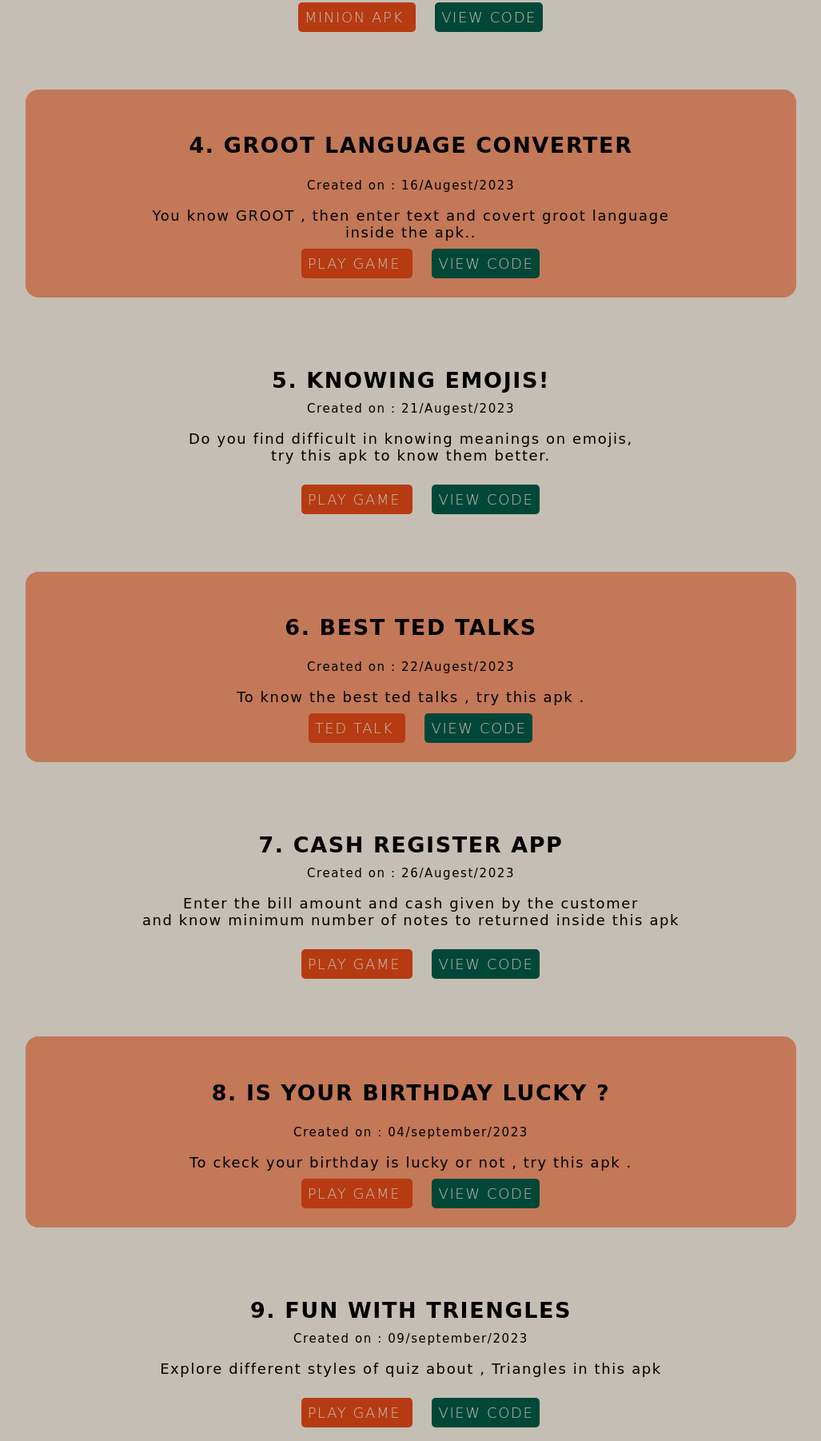
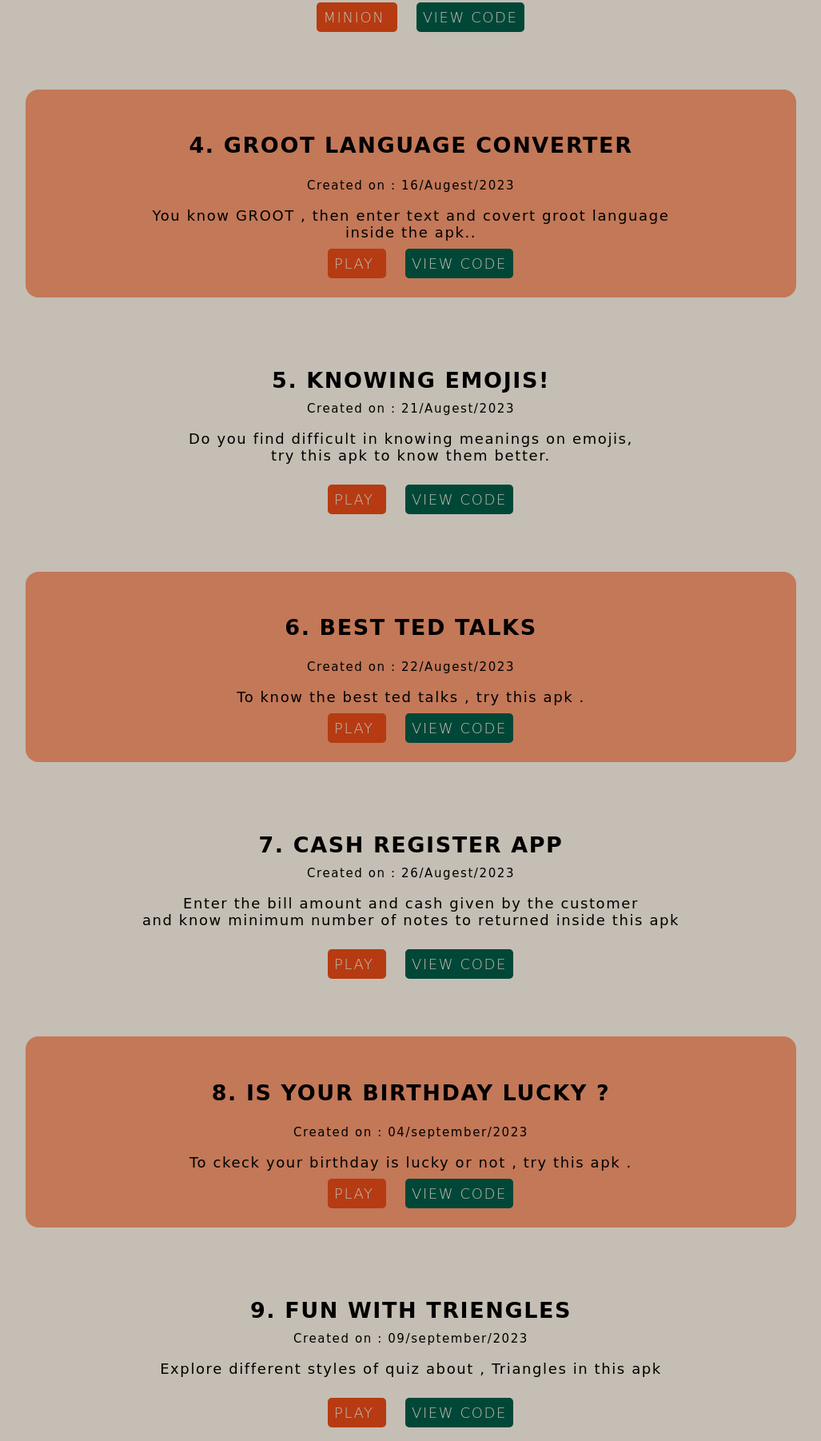
Before and after one commit to Gowtham00007/new-creative-personal-portfolio, a plain HTML site: page projects.html in a window 1280 px wide. Shown: the part 998-2800 px from the top of the page at 80% size, without its empty margins (126-1153 px from the left). Drawn offline with Linux system fonts and the light colour scheme; a web font is replaced by a local one.

Commit message:
Update projects.html

```diff
--- a/projects.html
+++ b/projects.html
@@ -43,7 +43,7 @@
           <p> How much you know about India , Let's play a quiz and see.</p>
               <a class=" link primary-color"
                href=" https://replit.com/@GowthamNayak1/quizgameaboutINDIA?embed=1&output=1">
-            PLAY GAME
+            PLAY
             </a>
             <a class=" link secondary-color"
             href="https://replit.com/@GowthamNayak1/quizgameaboutINDIA?embed=1&output=1#index.js">
@@ -60,8 +60,8 @@
           <p> How much you know me  , Let's play a quiz and see.</p>
               <a class=" link primary-color"
                href="https://replit.com/@GowthamNayak1/quizOnmyslef?embed=1&output=1 ">
-            PLAY GAME
-            </a>
+            PLAY
+        </a>
             <a class=" link secondary-color"
             href="https://replit.com/@GowthamNayak1/quizOnmyslef?embed=1&output=1#index.js">
             VIEW CODE
@@ -77,7 +77,7 @@
           <p>Do you love minions , then enter  text and covert to minions ,<br> bannana language inside minion apk.</p>
               <a class=" link primary-color"
                href="https://gowtham-minion-app.netlify.app/">
-            MINION APK
+            MINION
             </a>
             <a class=" link secondary-color"
             href="https://github.com/Gowtham00007/minionapp/blob/main/index.html">
@@ -94,7 +94,7 @@
           <p>  You know GROOT  , then enter  text and covert groot language <br> inside the apk..</p>
               <a class=" link primary-color"
                href="https://gowtham-grootapi.netlify.app/">
-            PLAY GAME
+            PLAY
             </a>
             <a class=" link secondary-color"
             href="https://github.com/Gowtham00007/grootapi/blob/main/index.htm">
@@ -110,7 +110,7 @@
           <p> Do you find difficult in knowing meanings on emojis, <br> try this apk to know them better. </p>
               <a class=" link primary-color"
                href="https://zjlqhw.csb.app/">
-               PLAY GAME
+               PLAY
             </a>
             <a class=" link secondary-color"
             href="https://github.com/Gowtham00007/knowing-emois-reactapp/blob/main/src/App.js">
@@ -126,7 +126,7 @@
           <p> To know the best ted talks , try this apk .</p>
               <a class=" link primary-color"
                href="https://ff7f4w.csb.app/">
-            TED TALK
+            PLAY
             </a>
             <a class=" link secondary-color"
             href="https://github.com/Gowtham00007/ted-talks-reactapp/blob/main/src/App.js">
@@ -143,7 +143,7 @@
           <p>  Enter the bill amount and cash given by the customer <br> and know minimum number of notes to returned inside this apk </p>
               <a class=" link primary-color"
                href="https://gowtham-cashregister-apk.netlify.app/">
-               PLAY GAME
+               PLAY
             </a>
             <a class=" link secondary-color"
             href="https://github.com/Gowtham00007/cashregister/blob/main/index.html">
@@ -160,7 +160,7 @@
           <p> To ckeck your birthday is lucky or not , try this apk .</p>
               <a class=" link primary-color"
                href="https://birthday-lucky-or-not-apk.netlify.app/">
-               PLAY GAME
+               PLAY
             </a>
             <a class=" link secondary-color"
             href="https://github.com/Gowtham00007/birthdate-lucky-orNot/blob/main/index.html">
@@ -178,7 +178,7 @@
           <p>Explore different styles of quiz about , Triangles in this apk </p>
               <a class=" link primary-color"
                href="https://fun-with-triangles-apk.netlify.app/">
-               PLAY GAME
+               PLAY
             </a>
             <a class=" link secondary-color"
             href="https://github.com/Gowtham00007/fun-with-triangles/blob/main/index.html">
@@ -195,7 +195,7 @@
           <p> To ckeck your birthday is palindrome or not , try this apk .</p>
               <a class=" link primary-color"
                href="https://check-birthday-palindrome-apk.netlify.app/">
-               PLAY GAME
+               PLAY
             </a>
             <a class=" link secondary-color"
             href="https://github.com/Gowtham00007/palindrome-birthday-app/blob/main/index.html">
@@ -214,7 +214,7 @@
           <p>This apk will say whether our investments are in profit or loss </p>
               <a class=" link primary-color"
                href="https://profit-loss-apk.netlify.app/">
-               PLAY GAME
+               PLAY
             </a>
             <a class=" link secondary-color"
             href="https://github.com/Gowtham00007/profit-or-loss/blob/main/index.html">
```
